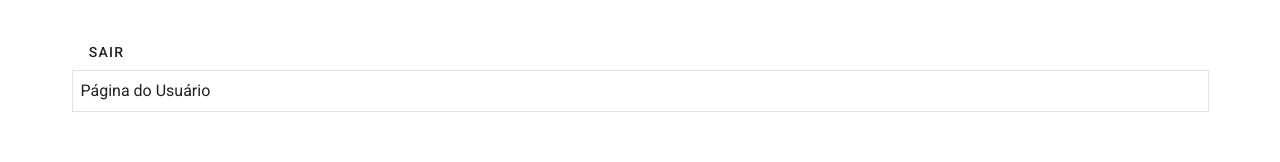
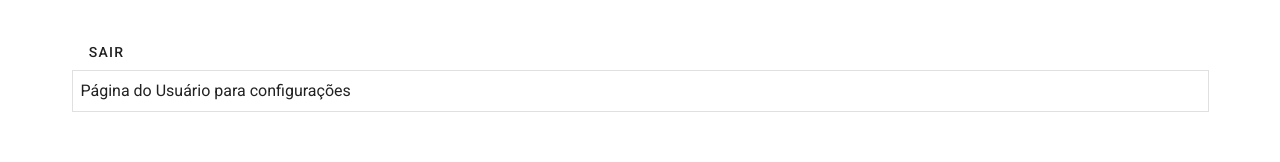
Before and after one commit to Kojji/pass-remind-web-app, a Vue app: page /user in a window 1280 px wide. Shown: the part 329-491 px from the top of the page. Built offline with nearby package versions, Linux system fonts and the light colour scheme.

Commit message:
milestone: prototype finished for presentation

```diff
--- a/src/components/ToolBar.vue
+++ b/src/components/ToolBar.vue
@@ -12,7 +12,7 @@
       <v-spacer></v-spacer>
       <v-toolbar-items>
         <v-btn text :to="redirects.redirectLogin" v-show = "!logged">Entrar</v-btn>
-        <v-btn text :to="redirects.redirectUserPage" v-show = "logged">{{ userData.userName }}</v-btn>
+        <v-btn text :to="redirects.redirectUserPage" v-show = "logged">{{ userData.userName }}</v-btn><!-- usar para direcionar a uma pagina de configurações do usuario -->
         <v-btn text @click="deslogar" v-show = "logged"><v-icon>{{ toolBarIcons.exitIcon }}</v-icon></v-btn>
       </v-toolbar-items>
     </v-app-bar>
--- a/src/views/User.vue
+++ b/src/views/User.vue
@@ -10,7 +10,7 @@
         outlined
         tile
       >
-        Página do Usuário
+        Página do Usuário para configurações
       </v-card>
     </v-col>
   </div>
```
